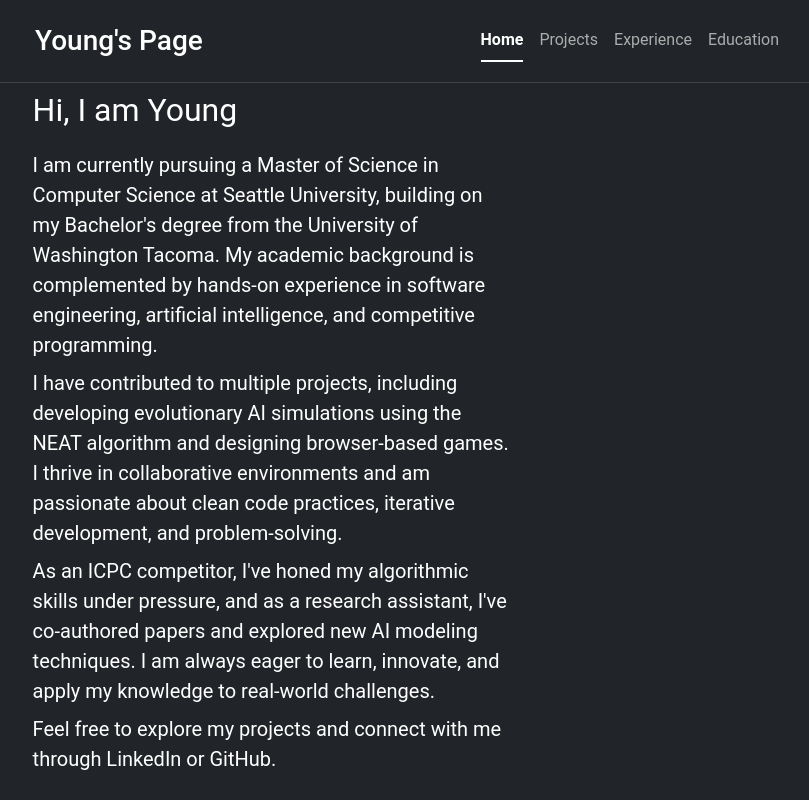
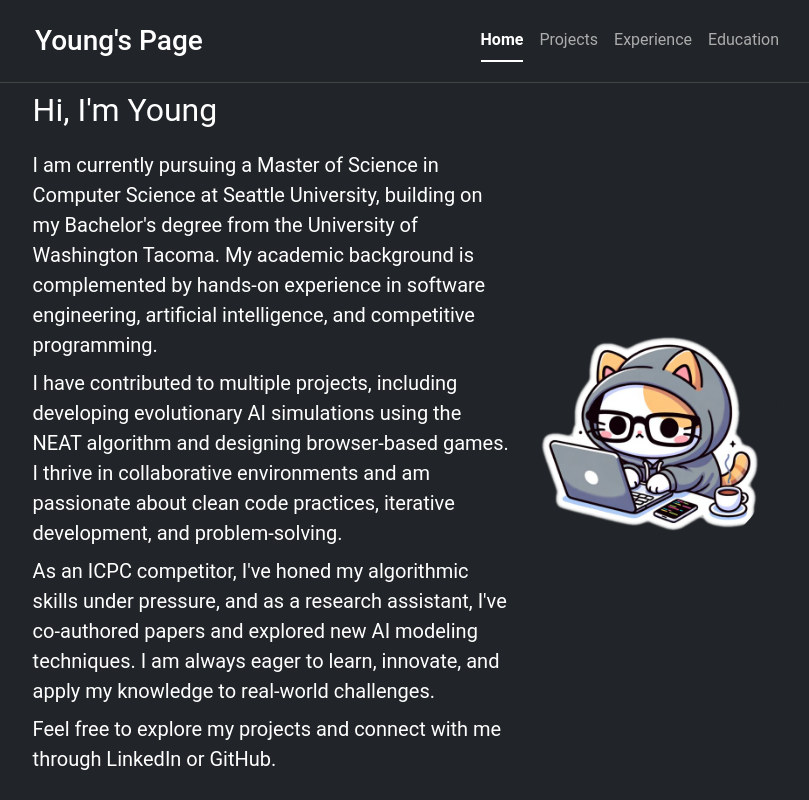
Before and after one commit to youngwasd/portfolio, a React (Create React App) app: page / in a window 1280 px wide. Shown: the whole page, without its empty margins (233-1042 px from the left). Built offline with nearby package versions, Linux system fonts and the light colour scheme.

Commit message:
finished home page

```diff
--- a/src/App.css
+++ b/src/App.css
@@ -51,26 +51,41 @@ header {
 /* Home */
 #home {
   display: flex;
+  justify-content: space-between;
+  align-items: center;
+  flex-direction: row;
   margin-top: 70px;
-  flex-direction: column;
-  flex-grow: 1;
   width: 100%;
+  padding: 0 20%;
 }
 
 .title-container {
   width: 60%;
-  margin: 0 auto;
   display: flex;
   justify-content: center;
   flex-direction: column;
+}
+
+.pfp {
+  width: 35%;
+  display: flex;
+  justify-content: center;
+  align-items: center;
+}
+
+.pfp img {
+  background-color: #212529;
+  width: 100%;
+  border-radius: 50%;
+  height: auto;
 }
 
 /* Technology Stack */
 .tech-container {
   width: 60%;
   margin: 0 auto;
-  justify-content: center;
-  align-items: center;
+  display: flex;
+  flex-direction: column;
 }
 
 .card {
--- a/src/Home.js
+++ b/src/Home.js
@@ -2,14 +2,15 @@ import React from 'react';
 import {
     gitHubIcon, msIcon, aws, bootstrap, docker, excel, flask, gimp, git, c, java, javascript, css, html,
     mysql, node, postgres, python, react, google, intellij, junit, r, unity, pycharm, postman, ubuntu, erlang,
-    overleaf
+    overleaf, pfp
 } from './icons';
 
 export default function Home() {
     return (
+        <>
             <div id="home">
                 <div className="title-container">
-                <p className="justify-content-start fs-2">Hi, I am Young</p>
+                    <p className="justify-content-start fs-2">Hi, I'm Young</p>
                     <p
                         className="text-wrap mb-2 fs-5"
                         style={{ width: "30rem" }}
@@ -37,6 +38,11 @@ export default function Home() {
                     >
                         Feel free to explore my projects and connect with me through LinkedIn or GitHub.
                     </p>
+                </div>
+
+                <div className="pfp">
+                        <img src={pfp} class="img-thumbnail" alt="cat"></img>
+                </div>
             </div>
 
             <div className="tech-container">
@@ -208,7 +214,6 @@ export default function Home() {
                         </div>
                     </div>
 
-
                     <div className="card mb-3" style={{ maxWidth: "20rem" }}>
                         <div className="card-header">Other</div>
                         <div className="card-body">
@@ -235,6 +240,6 @@ export default function Home() {
                     </div>
                 </div>
             </div>
-        </div>
+        </>
     );
 }
--- a/src/icons.js
+++ b/src/icons.js
@@ -29,5 +29,6 @@ import postman from './icons/postman.svg';
 import ubuntu from './icons/ubuntu.svg';
 import erlang from './icons/erlang.svg';
 import overleaf from './icons/overleaf.svg';
+import pfp from './icons/cat.png'
 
-export { linkedInIcon, gitHubIcon, gmailIcon, msIcon, aws, bootstrap, docker, excel, flask, gimp, git, c, java, javascript, css, html, mysql, node, postgres, python, react, google, intellij, junit, r, unity, pycharm, postman, ubuntu, erlang, overleaf };
+export { linkedInIcon, gitHubIcon, gmailIcon, msIcon, aws, bootstrap, docker, excel, flask, gimp, git, c, java, javascript, css, html, mysql, node, postgres, python, react, google, intellij, junit, r, unity, pycharm, postman, ubuntu, erlang, overleaf, pfp };
```
Also changed, not shown: src/icons/cat.png (added), src/icons/nodejs.svg. Lines whose indentation alone changed are shown as unchanged.
